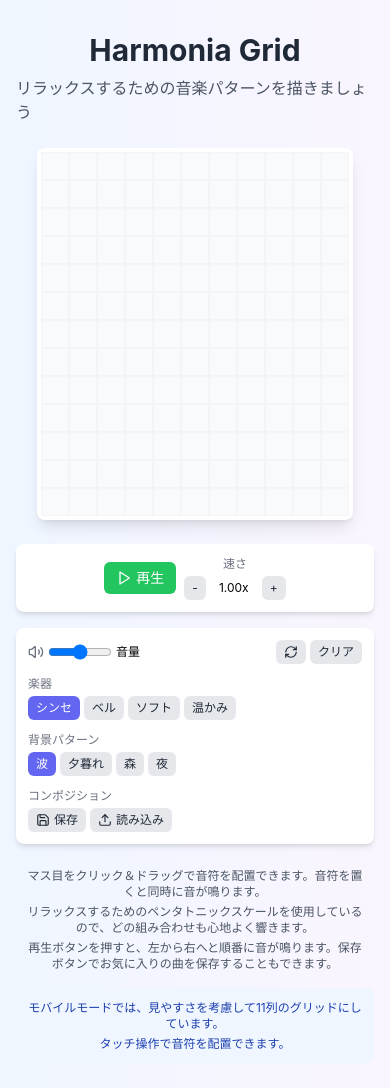
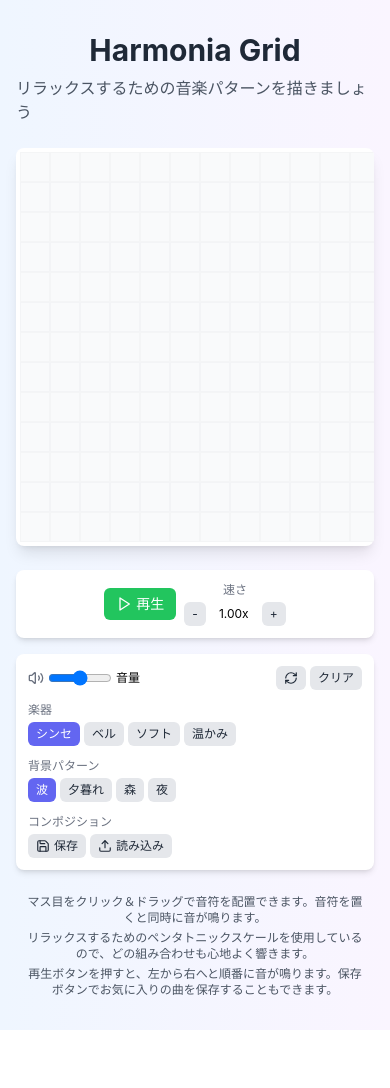
Before and after one commit to whitesa11/Harmonia-Grid, a React (Create React App) app: page / in a window 390 px wide. Shown: the top 1088 px of the page. After the commit the page ends 1030 px from the top, so only its background shows below. Built offline with nearby package versions, Linux system fonts and the light colour scheme.

Commit message:
Update App.js

```diff
--- a/src/App.js
+++ b/src/App.js
@@ -2,10 +2,7 @@ import React, { useState, useEffect, useRef, useCallback } from 'react';
 import { Volume2, RefreshCw, Play, Pause, Save, Upload } from 'lucide-react';
 
 const CalmComposer = () => {
-  // レスポンシブ対応のためのウィンドウサイズ検出
-  const [isMobile, setIsMobile] = useState(false);
-
-  // グリッドの設定 - モバイルの場合は列数を調整
+  // グリッドの設定 - 固定サイズにする
   const [gridSize, setGridSize] = useState({ rows: 13, cols: 16 });
   const [grid, setGrid] = useState([]);
   const [selectedInstrument, setSelectedInstrument] = useState('synth');
@@ -75,32 +72,6 @@ const CalmComposer = () => {
   ];
 
   const [currentPattern, setCurrentPattern] = useState(backgroundPatterns[0]);
-
-  // ウィンドウサイズの監視とモバイル判定
-  useEffect(() => {
-    const checkIsMobile = () => {
-      setIsMobile(window.innerWidth < 768);
-    };
-
-    // 初期チェック
-    checkIsMobile();
-
-    // リサイズ時にチェック
-    window.addEventListener('resize', checkIsMobile);
-
-    return () => {
-      window.removeEventListener('resize', checkIsMobile);
-    };
-  }, []);
-
-  // モバイル検出時にグリッドサイズを変更
-  useEffect(() => {
-    if (isMobile) {
-      setGridSize({ rows: 13, cols: 11 }); // モバイルでは11列に変更
-    } else {
-      setGridSize({ rows: 13, cols: 16 }); // デスクトップでは16列
-    }
-  }, [isMobile]);
 
   // AudioContextの初期化関数
   const initializeAudioContext = useCallback(() => {
@@ -499,15 +470,8 @@ const CalmComposer = () => {
     };
   }, [grid, isMouseDown, isAddMode, gridSize, handleTouchMove]);
 
-  // モバイル用のCSSスタイル
-  const getMobileCellStyle = () => {
-    if (isMobile) {
-      return {
-        width: '28px',
-        height: '28px',
-        minWidth: '28px',
-      };
-    }
+  // セルのスタイル - 固定サイズ
+  const getCellStyle = () => {
     return {
       width: '30px',
       height: '30px',
@@ -523,11 +487,12 @@ const CalmComposer = () => {
       <h1 className="text-3xl font-bold text-gray-800 mb-2">Harmonia Grid</h1>
       <p className="text-gray-600 mb-6">リラックスするための音楽パターンを描きましょう</p>
 
-      {/* メインの音楽グリッド - レスポンシブ対応 */}
+      {/* メインの音楽グリッド */}
       <div
         className={`${colors.gridBackground} rounded-lg shadow-lg p-1 mb-6 mx-auto`}
         style={{
           width: 'fit-content',
+          overflow: 'hidden',
           maxWidth: '100%'
         }}
       >
@@ -535,7 +500,6 @@ const CalmComposer = () => {
           {grid.map((row, rowIndex) => (
             <div key={`row-${rowIndex}`} className="flex">
               {row.map((cell, colIndex) => {
-                // サイズをTailwindクラスではなく、スタイルで直接指定
                 return (
                   <div
                     key={`cell-${rowIndex}-${colIndex}`}
@@ -545,7 +509,7 @@ const CalmComposer = () => {
                       ${colIndex === currentColumn ? colors.playbackIndicator : ''}
                       ${rowIndex % 2 === 0 ? 'opacity-90' : 'opacity-100'}
                     `}
-                    style={getMobileCellStyle()}
+                    style={getCellStyle()}
                     onMouseDown={() => handleMouseDown(rowIndex, colIndex)}
                     onMouseOver={() => handleMouseOver(rowIndex, colIndex)}
                     onTouchStart={(e) => handleTouchStart(e, rowIndex, colIndex)}
@@ -564,7 +528,7 @@ const CalmComposer = () => {
         </div>
       </div>
 
-      {/* 再生コントロール - レスポンシブ対応 */}
+      {/* 再生コントロール */}
       <div className={`${colors.controls} rounded-lg shadow-md p-3 sm:p-4 w-full max-w-md mx-auto mb-4`}>
         <div className="flex flex-wrap justify-center items-center gap-2 sm:gap-4">
           {/* 再生/停止ボタン */}
@@ -597,7 +561,7 @@ const CalmComposer = () => {
         </div>
       </div>
 
-      {/* コントロールパネル - レスポンシブ対応 */}
+      {/* コントロールパネル */}
       <div className={`${colors.controls} rounded-lg shadow-md p-3 sm:p-4 w-full max-w-md mx-auto`}>
         <div className="flex flex-wrap justify-between items-center gap-2 sm:gap-4">
           {/* 音量コントロール */}
@@ -615,7 +579,7 @@ const CalmComposer = () => {
             <span className="text-xs sm:text-sm">音量</span>
           </div>
 
-          {/* ボタン群をレスポンシブに */}
+          {/* ボタン群 */}
           <div className="flex gap-1 sm:gap-2">
             {/* パターン生成ボタン */}
             <button
@@ -636,7 +600,7 @@ const CalmComposer = () => {
           </div>
         </div>
 
-        {/* 楽器選択 - レスポンシブ対応 */}
+        {/* 楽器選択 */}
         <div className="mt-3 sm:mt-4">
           <div className="text-xs text-gray-500 mb-1">楽器</div>
           <div className="flex flex-wrap gap-1 sm:gap-2">
@@ -652,7 +616,7 @@ const CalmComposer = () => {
           </div>
         </div>
 
-        {/* 背景パターン選択 - レスポンシブ対応 */}
+        {/* 背景パターン選択 */}
         <div className="mt-3 sm:mt-4">
           <div className="text-xs text-gray-500 mb-1">背景パターン</div>
           <div className="flex flex-wrap gap-1 sm:gap-2">
@@ -668,7 +632,7 @@ const CalmComposer = () => {
           </div>
         </div>
 
-        {/* 保存とロード - レスポンシブ対応 */}
+        {/* 保存とロード */}
         <div className="mt-3 sm:mt-4">
           <div className="text-xs text-gray-500 mb-1">コンポジション</div>
           <div className="flex flex-wrap gap-1 sm:gap-2">
@@ -697,20 +661,12 @@ const CalmComposer = () => {
         </div>
       </div>
 
-      {/* 使い方ガイド - レスポンシブ対応 */}
+      {/* 使い方ガイド */}
       <div className="mt-6 sm:mt-8 text-gray-600 text-xs sm:text-sm max-w-md mx-auto text-center px-2">
         <p>マス目をクリック＆ドラッグで音符を配置できます。音符を置くと同時に音が鳴ります。</p>
         <p className="mt-1 sm:mt-2">リラックスするためのペンタトニックスケールを使用しているので、どの組み合わせも心地よく響きます。</p>
         <p className="mt-1 sm:mt-2">再生ボタンを押すと、左から右へと順番に音が鳴ります。保存ボタンでお気に入りの曲を保存することもできます。</p>
       </div>
-
-      {/* モバイル向けの説明 */}
-      {isMobile && (
-        <div className="mt-4 bg-blue-50 p-3 rounded-lg text-blue-800 text-xs max-w-md mx-auto text-center">
-          <p>モバイルモードでは、見やすさを考慮して11列のグリッドにしています。</p>
-          <p className="mt-1">タッチ操作で音符を配置できます。</p>
-        </div>
-      )}
     </div>
   );
 };
```
